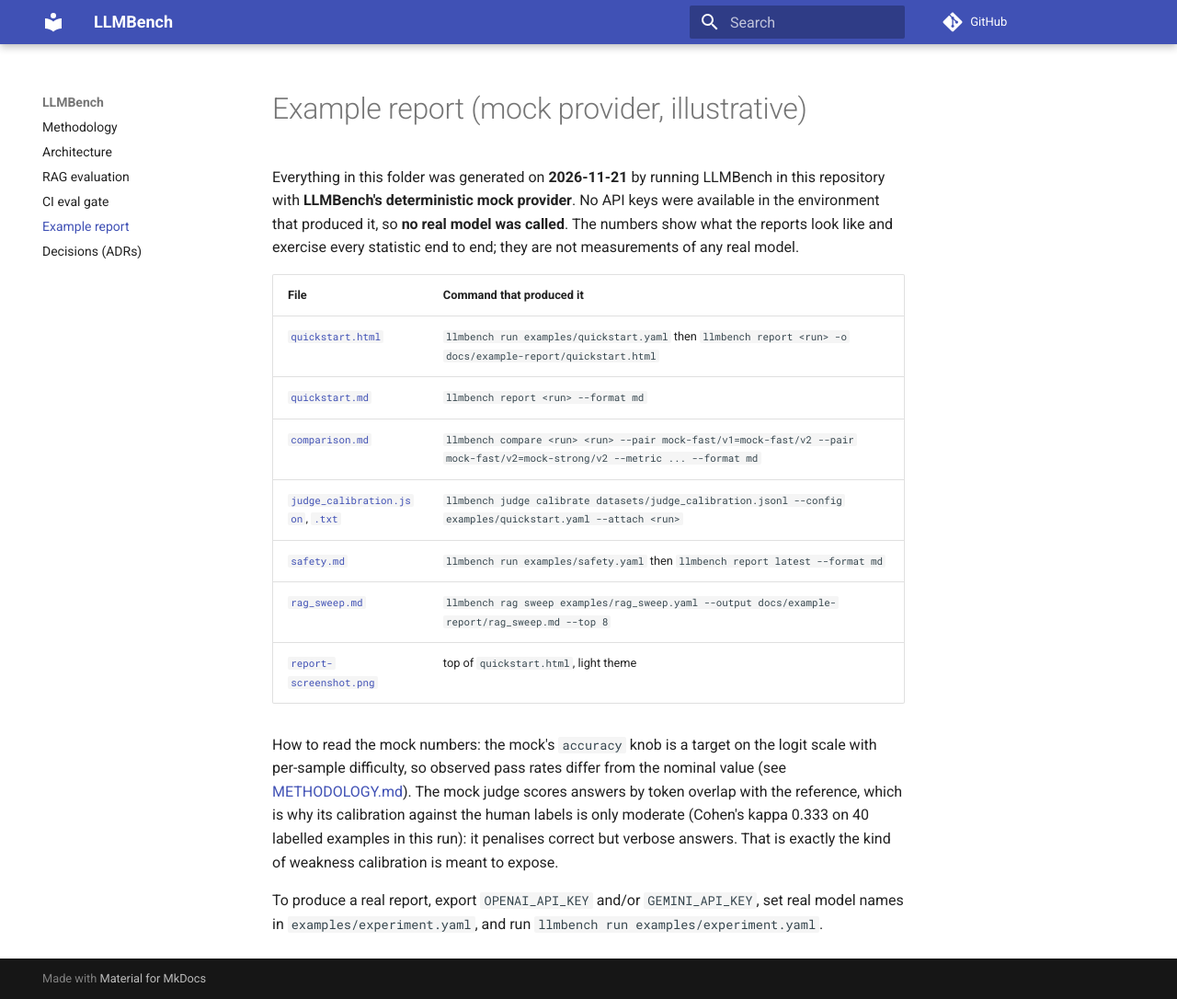
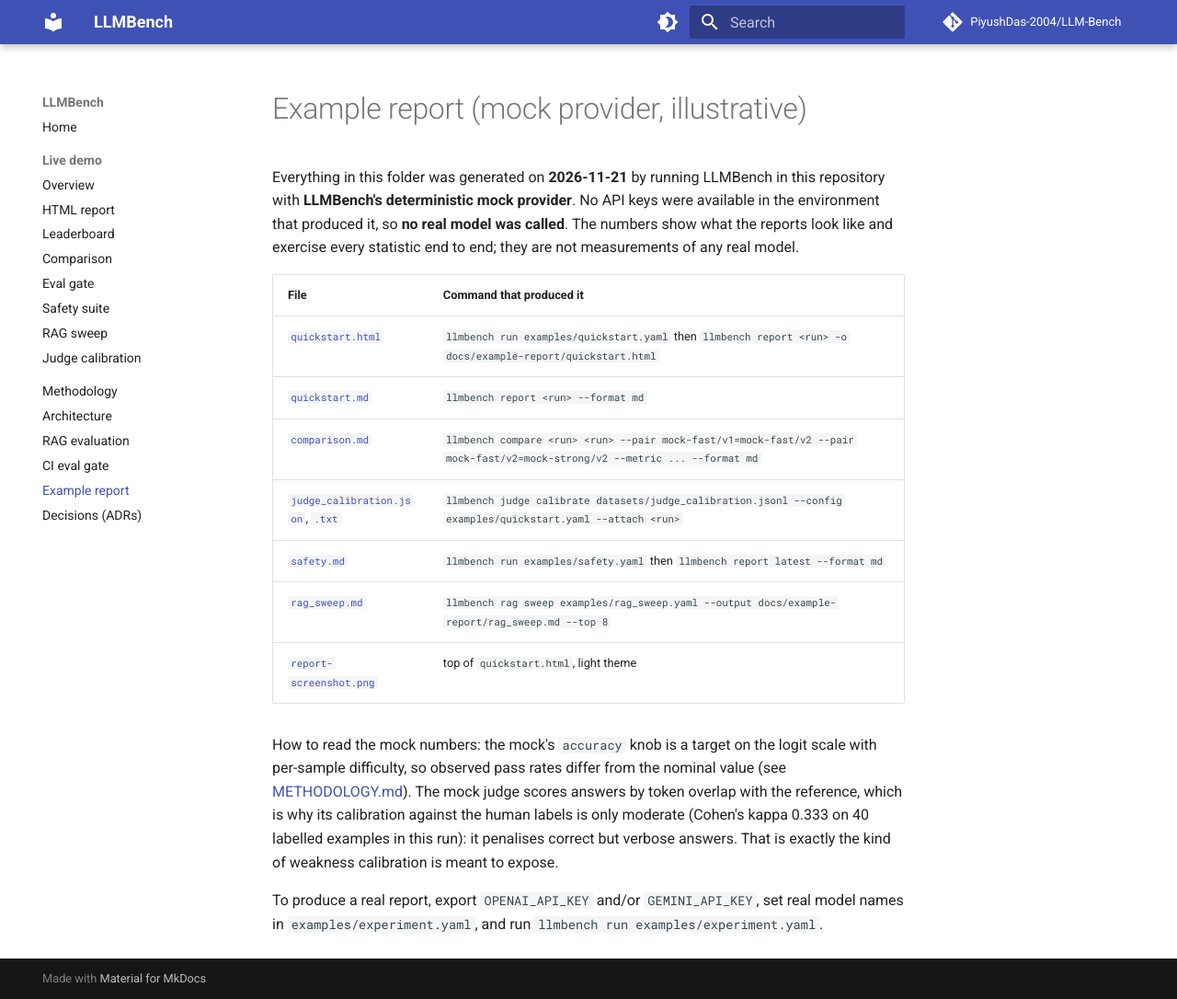
Before and after one commit to PiyushDas-2004/LLM-Bench, an MkDocs documentation site: the page built from docs/example-report/README.md, in a window 1280 px wide and 1086 px high. Shown: the whole window at 92% size. Built offline with MkDocs 1.6.1 and Material for MkDocs 9.7.7, drawn with Linux system fonts in a browser that asks for light colours; comment, search, counter and statistics services are not loaded.

Commit message:
docs: publish docs and a CI-generated live demo to GitHub Pages
Co-Authored-By: Claude Opus 5.5 <noreply@anthropic.com>
Claude-Session: https://claude.ai/code/session_01KNCo74a6H3PWR75WyFMWSR

```diff
--- a/mkdocs.yml
+++ b/mkdocs.yml
@@ -1,8 +1,20 @@
 site_name: LLMBench
 site_description: Reproducible evaluation, benchmarking and regression testing for LLM and RAG systems
+site_url: https://piyushdas-2004.github.io/LLM-Bench/
 repo_url: https://github.com/PiyushDas-2004/LLM-Bench
+repo_name: PiyushDas-2004/LLM-Bench
 docs_dir: docs
 nav:
+  - Home: index.md
+  - Live demo:
+      - Overview: demo/index.md
+      - HTML report: demo/report.html
+      - Leaderboard: demo/quickstart.md
+      - Comparison: demo/comparison.md
+      - Eval gate: demo/gate.md
+      - Safety suite: demo/safety.md
+      - RAG sweep: demo/rag_sweep.md
+      - Judge calibration: demo/calibration.md
   - Methodology: METHODOLOGY.md
   - Architecture: ARCHITECTURE.md
   - RAG evaluation: RAG_EVALUATION.md
@@ -11,8 +23,18 @@ nav:
   - Decisions (ADRs): adr/README.md
 theme:
   name: material
+  palette:
+    - media: "(prefers-color-scheme: light)"
+      scheme: default
+      toggle: {icon: material/brightness-4, name: Switch to dark mode}
+    - media: "(prefers-color-scheme: dark)"
+      scheme: slate
+      toggle: {icon: material/brightness-7, name: Switch to light mode}
+  features: [navigation.sections, content.code.copy]
 markdown_extensions:
   - admonition
+  - pymdownx.arithmatex:
+      generic: true
   - tables
   - pymdownx.superfences:
       custom_fences:
```
Also changed, not shown: docs/demo/index.md (added, +16 -0 lines), docs/index.md (added, +25 -0 lines), 4 other files.
